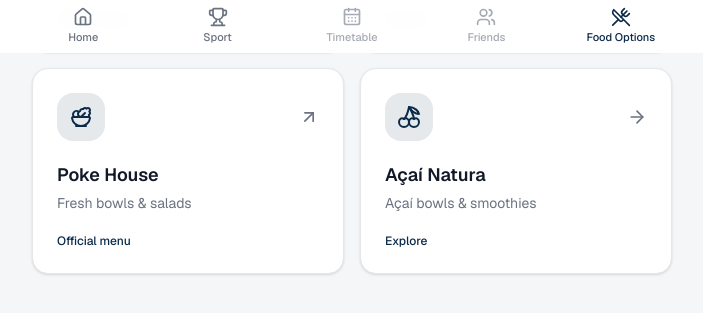
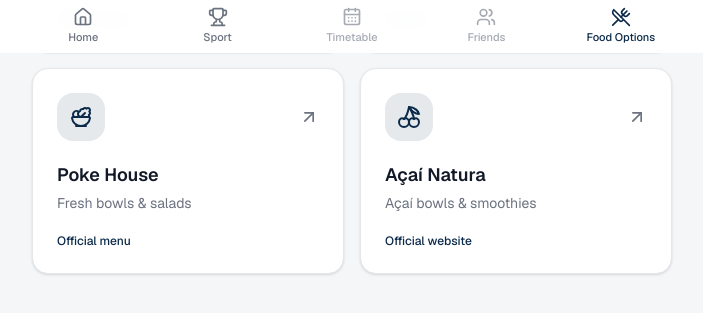
Before and after one commit to MartinNova/campus-game, a Next.js app: page /canteen in a window 1280 px wide. Shown: the part 747-1060 px from the top of the page, without its empty margins (288-991 px from the left). Built offline with nearby package versions, Linux system fonts and the light colour scheme.

Commit message:
fix: link Acai Natura to official website

```diff
--- a/app/canteen/acai-natura/page.tsx
+++ /dev/null
@@ -1,26 +0,0 @@
-import type { Metadata } from "next";
-import { Cherry } from "lucide-react";
-import { Card } from "@/components/ui/Card";
-import { PageHeader } from "@/components/ui/PageHeader";
-
-export const metadata: Metadata = { title: "Açaí Natura · Food Options" };
-export default function AcaiNaturaPage() {
-  return (
-    <>
-      <PageHeader title="Açaí Natura" subtitle="Açaí bowls & smoothies" backHref="/canteen" />
-      <Card className="space-y-4 p-6 sm:p-8">
-        <span className="bg-brand/10 text-brand flex size-14 items-center justify-center rounded-2xl">
-          <Cherry className="size-7" aria-hidden />
-        </span>
-        <h2 className="text-xl font-semibold">Discover your next campus treat</h2>
-        <p className="text-muted leading-relaxed">
-          Visit Açaí Natura on campus to explore the menu. An official menu link for this location
-          has not yet been verified.
-        </p>
-        <p className="text-muted text-sm">
-          Please check current options, prices and allergen information with the team in store.
-        </p>
-      </Card>
-    </>
-  );
-}
--- a/components/canteen/VenueCard.tsx
+++ b/components/canteen/VenueCard.tsx
@@ -24,7 +24,7 @@ export function VenueCard({ venue }: { venue: FoodVenue }) {
         <p className="text-muted mt-1 text-sm">{venue.subtitle}</p>
       </div>
       <p className="text-brand text-xs font-medium">
-        {external ? "Official menu" : "Explore"}
+        {venue.linkLabel ?? (external ? "Official menu" : "Explore")}
         {external && <span className="sr-only"> (opens in a new tab)</span>}
       </p>
     </Card>
--- a/data/food-options.ts
+++ b/data/food-options.ts
@@ -27,6 +27,7 @@ export const FOOD_VENUES = [
     name: "Açaí Natura",
     subtitle: "Açaí bowls & smoothies",
     icon: "fruit",
-    destination: { kind: "internal", href: "/canteen/acai-natura" },
+    linkLabel: "Official website",
+    destination: { kind: "external", href: "https://acainatura.com/" },
   },
 ] as const satisfies readonly FoodVenue[];
--- a/types/food-options.ts
+++ b/types/food-options.ts
@@ -2,6 +2,7 @@ export interface FoodVenue {
   id: string;
   name: string;
   subtitle: string;
+  linkLabel?: string;
   icon: "meal" | "pizza" | "bowl" | "fruit";
   destination:
     | { kind: "external"; href: `https://${string}` }
```
